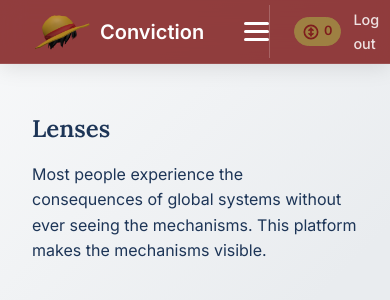
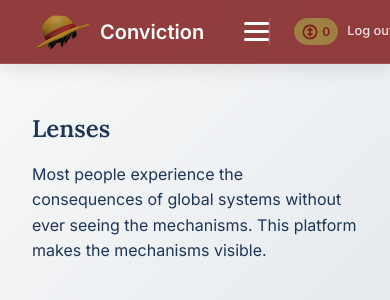
Before and after one commit to Karlo-I/conviction, a Flask app: page / in a window 390 px wide. Shown: the top 300 px of the page. Run offline with Flask 3, Linux system fonts and the light colour scheme; the visitor is signed in with stand-in values (Sample User, id 1); data that the repository does not hold is empty; some libraries are stand-ins or nearby versions.

Commit message:
adjust css for media screen display

```diff
--- a/static/css/styles.css
+++ b/static/css/styles.css
@@ -776,9 +776,9 @@ main {
     }
 
     .user-menu {
-        flex-wrap: nowrap !important; /* Forces items to stay on one line */
+        flex-wrap: nowrap !important;
         justify-content: flex-end;
-        gap: 0.25rem; /* Reduces space between badge and link */
+        gap: 0.2rem !important; /* Reduced gap to save space */
         align-items: center;
     }
 
@@ -787,13 +787,14 @@ main {
     }
 
     .token-badge {
-        padding: 0.2rem 0.5rem !important;
-        font-size: 0.8rem !important;
+        padding: 0.2rem 0.4rem !important; /* Tighter padding */
+        font-size: 0.75rem !important; /* Smaller text */
     }
 
     .user-menu a {
-        font-size: 0.9rem !important;
-        padding: 0.2rem 0.5rem !important;
+        font-size: 0.8rem !important; /* Smaller text */
+        padding: 0.2rem 0.4rem !important;
+        white-space: nowrap; /* KEY FIX: Prevents "Log" and "out" from stacking */
     }
 
 }
```
